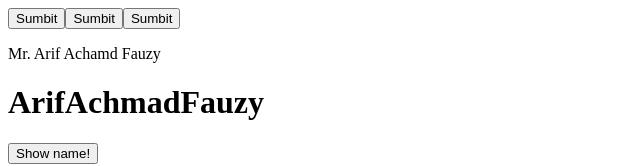
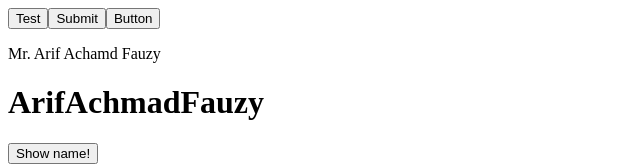
Before and after one commit to ariff06/Vue.JS-DEMO, a Vue app in the folder my-apps/: page / in a window 1280 px wide. Shown: the top 166 px of the page, without its empty margins (0-640 px from the left). Built offline with nearby package versions, Linux system fonts and the light colour scheme.

Commit message:
Using v-bind TITLE for button with Props

```diff
--- a/my-apps/src/App.vue
+++ b/my-apps/src/App.vue
@@ -9,9 +9,9 @@ const idBlog = 'blog-01'
 
 <template>
   <!-- With MainButton -->
-  <MainButton />
-  <MainButton />
-  <MainButton />
+  <MainButton :title="`Test`"/>
+  <MainButton :title="`Submit`"/>
+  <MainButton :title="`Button`"/>
   <p>Mr. {{ firstName }} {{ middleName }} {{ lastName }}</p>
   <!-- Added at main.js -->
   <CompositionComponents />
--- a/my-apps/src/components/MainButton.vue
+++ b/my-apps/src/components/MainButton.vue
@@ -1,33 +1,13 @@
 <script setup>
-    const fullName = "Arif Achmad Fauzy"
-    const isLoading = false
-    const buttonAttr = {
-        type: 'button',
-        disabled: isLoading,
-        id: 1
-    }
-    const renderIsLoading = () => {
-        if (isLoading) {
-            return 'Loading'
-        } else {
-            return 'Sumbit'
-        }
-    }
-    const url = {
-        attr: 'href',
-        linkOne: '/home',
-        linkTwo: '/dashboard'
-    }
+const props = defineProps(['title'])
 
     const showName = () => console.log(fullName)
 </script>
 
 <template>
-    <a :[url.attr]="url.linkTwo">
-        <button v-bind="buttonAttr" :id="`id-${buttonAttr.id}`" @click="showName">
-            {{ renderIsLoading() }}
-        </button>
-    </a>
+    <button @click="showName">
+        {{ props.title }}
+    </button>
 </template>
 
 <style scoped></style>
```
